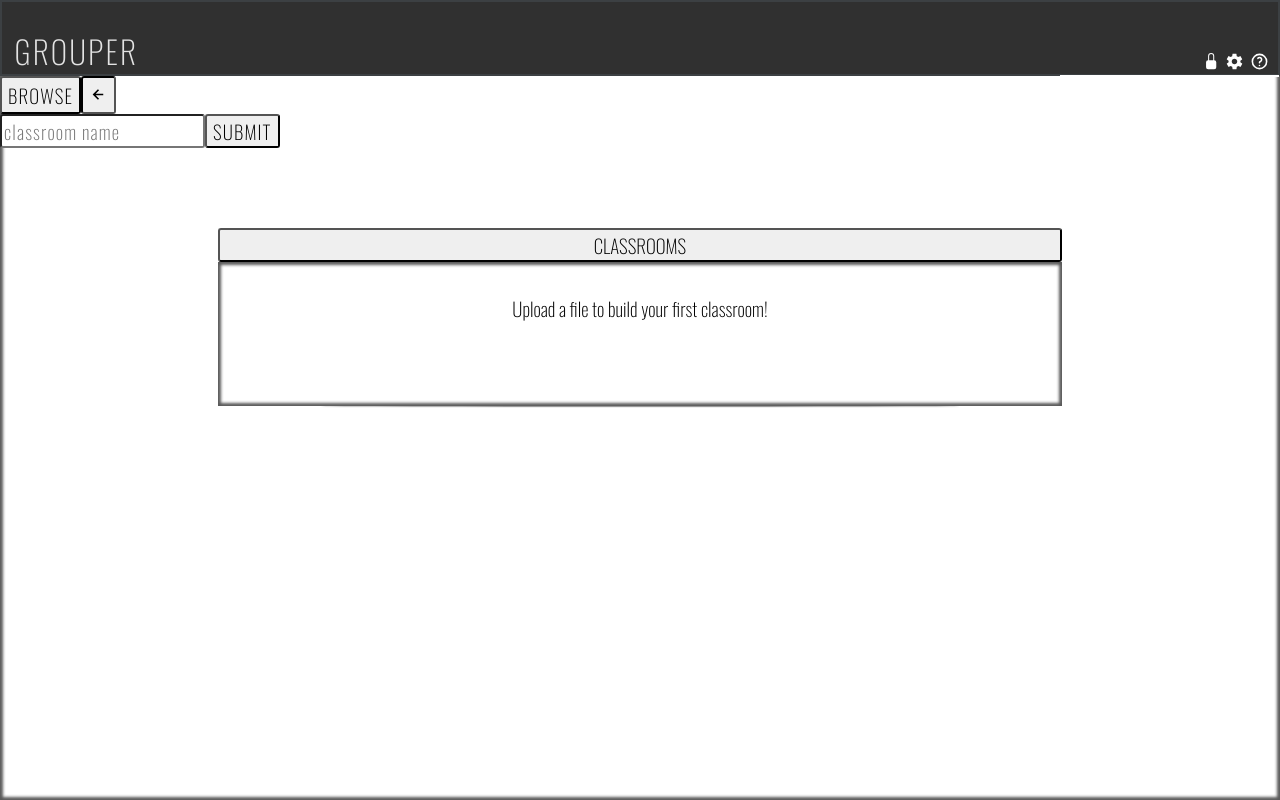
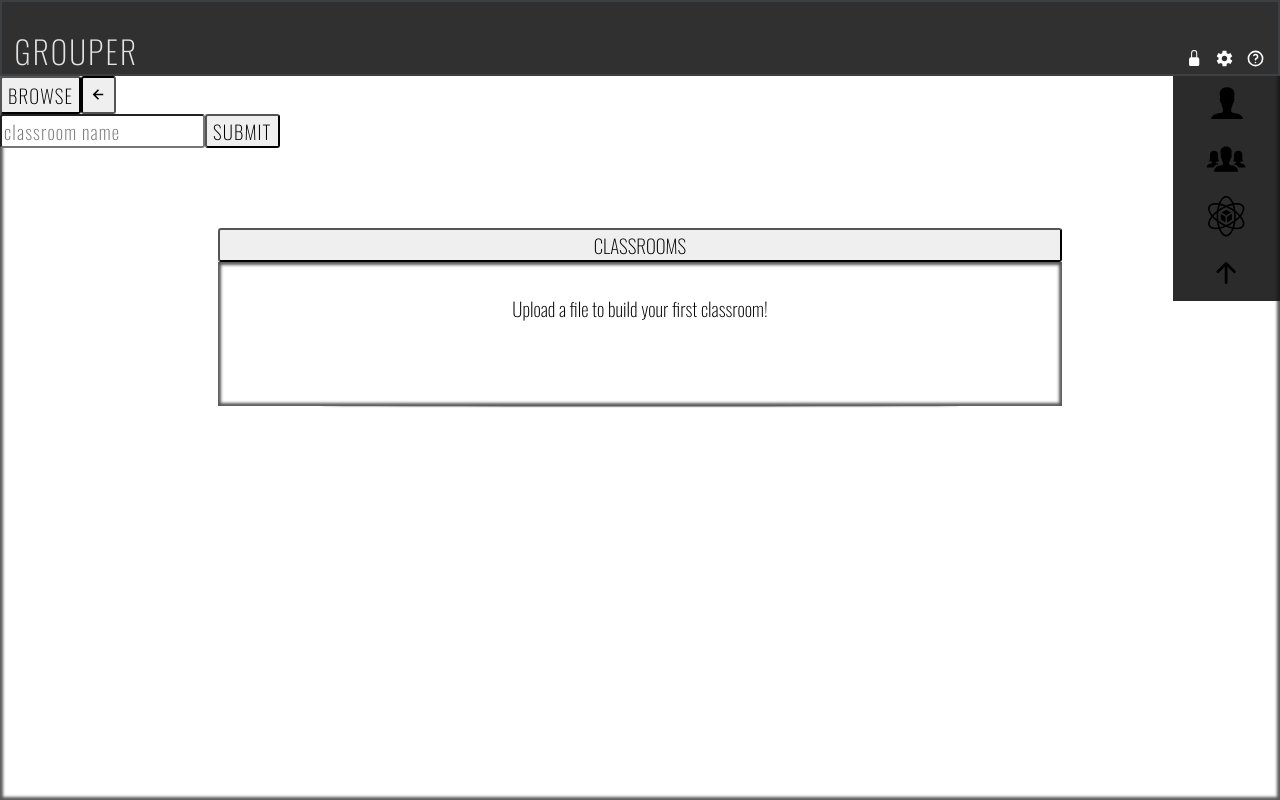
Before and after one commit to JaynewDee/grouper-desktop, a React (Vite) app in the folder src/: page / in a window 1280 px wide. Built offline with nearby package versions, Linux system fonts and the light colour scheme.

Commit message:
navigation links

```diff
--- a/src/app/App.tsx
+++ b/src/app/App.tsx
@@ -84,7 +84,7 @@ const App: FC = () => {
         setAvailableFiles={setAvailableFiles}
         isLoggedIn={loggedIn}
       />
-      <Navigation />
+      <Navigation view={view} changeView={changeView} />
       <Classes
         handlers={classHandlers}
         controls={controls}
--- a/src/app/Types.ts
+++ b/src/app/Types.ts
@@ -72,6 +72,11 @@ export interface HeaderProps {
   setLoggedIn: any;
 }
 
+export interface NavProps {
+  view: string;
+  changeView: Dispatch<SetStateAction<View>>;
+}
+
 export type EvtUnused = MouseEvent<any, any>;
 
 export interface ClassProps {
--- a/src/app/components/Header/Header.css
+++ b/src/app/components/Header/Header.css
@@ -34,7 +34,7 @@ h1 {
 }
 
 .header-utils > * {
-  margin: 0.15rem;
+  margin: 0.33rem;
 }
 .header-utils > *:hover {
   cursor: pointer;
--- a/src/app/components/Icons/index.tsx
+++ b/src/app/components/Icons/index.tsx
@@ -1,9 +1,14 @@
-import { BsFillUnlockFill, BsFillLockFill } from "react-icons/bs";
-import { IoMdSettings } from "react-icons/io";
+import {
+  BsFillUnlockFill,
+  BsFillLockFill,
+  BsArrowUpShort
+} from "react-icons/bs";
+import { IoMdSettings, IoIosPeople, IoIosPerson } from "react-icons/io";
 import { TbHelp } from "react-icons/tb";
 import { BiRightArrowAlt } from "react-icons/bi";
 import { TiDelete } from "react-icons/ti";
 import { HiUserGroup } from "react-icons/hi";
+import { GiMaterialsScience } from "react-icons/gi";
 
 export const Unlocked = BsFillUnlockFill;
 export const Locked = BsFillLockFill;
@@ -24,3 +29,14 @@ export const DeleteClassBtn = () =>
 
 export const BuildGroupsBtn = () =>
   HiUserGroup({ size: "1.66rem", className: "build-groups-btn" });
+
+export const StudentIcon = () =>
+  IoIosPerson({ size: "2.22rem", className: "student-view-link" });
+export const GroupIcon = () =>
+  IoIosPeople({ size: "2.33rem", className: "group-view-link" });
+
+export const Placeholder = () =>
+  GiMaterialsScience({ size: "2.33rem", className: "science-view-link" });
+
+export const NavArrow = () =>
+  BsArrowUpShort({ size: "2.33rem", className: "nav-arrow" });
--- a/src/app/components/Navigation/Navigation.css
+++ b/src/app/components/Navigation/Navigation.css
@@ -1,13 +1,28 @@
 .navigation {
   display: flex;
+  flex-flow: column nowrap;
+  align-items: flex-end;
   position: fixed;
   transition: all 0.33s;
+  font-size: 2rem;
+  z-index: 1;
+  top: 4rem;
+  right: 0;
+  background-color: rgba(20, 20, 20, 0.9);
+}
 
-  width: 17%;
-  font-size: 2rem;
-  z-index: 3;
-  top: 4rem;
-  right: 0.1rem;
+.nav-link {
+  display: flex;
+  justify-content: center;
+  align-items: center;
+  margin: 0.33rem 1.66rem;
+}
+.nav-link:hover {
+  cursor: pointer;
+}
 
-  outline: 1px solid white;
+.student-view-link {
 }
+
+.group-view-link {
+}
--- a/src/app/components/Navigation/Navigation.tsx
+++ b/src/app/components/Navigation/Navigation.tsx
@@ -1,7 +1,48 @@
-import React from "react";
+import React, { useState } from "react";
 import "./Navigation.css";
-const Navigation = () => {
-  return <nav className="navigation"></nav>;
+
+import { GroupIcon, NavArrow, Placeholder, StudentIcon } from "../Icons";
+import { NavProps } from "../../Types";
+import { FC } from "react";
+import "./Navigation.css";
+
+const Navigation: FC<NavProps> = ({ view, changeView }) => {
+  const [displayState, setDisplayState] = useState(true);
+  const setStudentsView = () => changeView("students");
+  const setGroupsView = () => changeView("groups");
+
+  const toggleDisplay = (e: any) => setDisplayState((prev) => !prev);
+  return (
+    <nav
+      className="navigation"
+      style={
+        displayState
+          ? { transform: "translateY(0)" }
+          : { transform: "translateY(-75%)" }
+      }
+    >
+      <a onClick={setStudentsView} className="nav-link">
+        {StudentIcon()}
+      </a>
+      <a onClick={setGroupsView} className="nav-link">
+        {GroupIcon()}
+      </a>
+      <a onClick={setStudentsView} className="nav-link">
+        {Placeholder()}
+      </a>
+      <a
+        onClick={toggleDisplay}
+        className="nav-link"
+        style={
+          displayState
+            ? { transform: "rotate(0deg)" }
+            : { transform: "rotate(-180deg)" }
+        }
+      >
+        {NavArrow()}
+      </a>
+    </nav>
+  );
 };
 
 export default Navigation;
```
